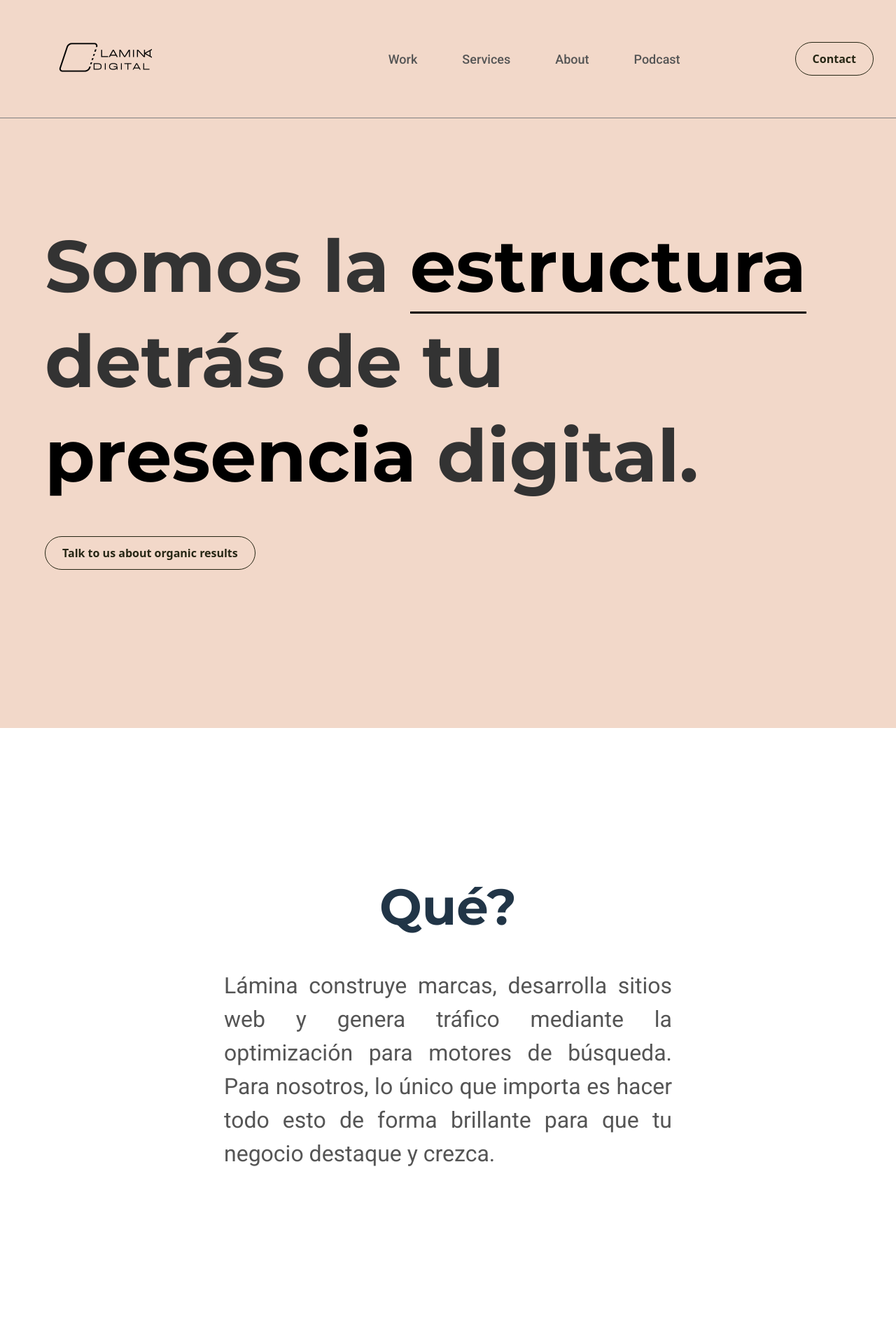
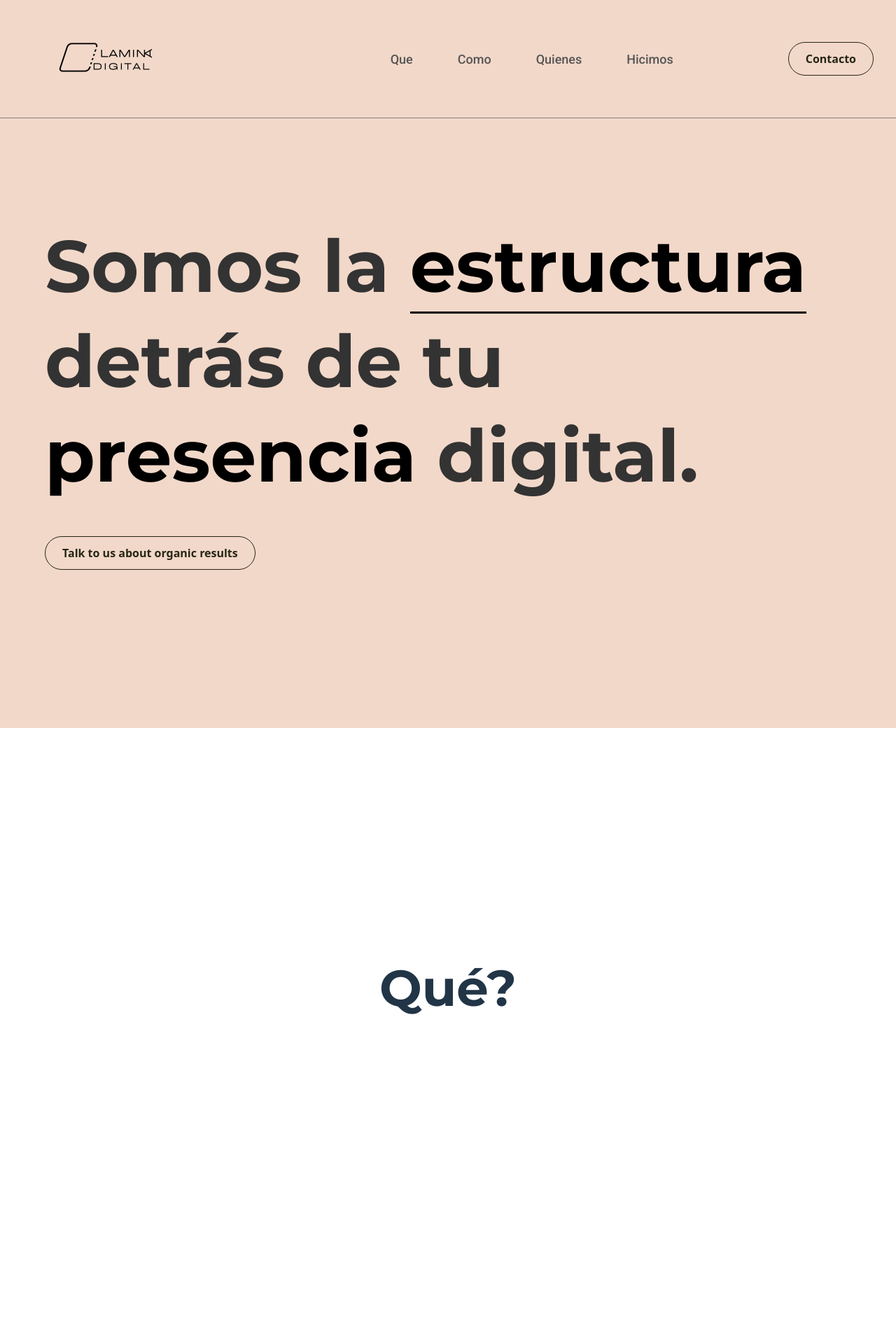
Before and after one commit to laminaagency/beta, a React (Vite) app: page / in a window 1280 px wide. Shown: the top 1920 px of the page at 70% size. Built offline with nearby package versions, Linux system fonts and the light colour scheme.

Commit message:
Spruce up styles plus resolve Contact overlap with Navbar

```diff
--- a/src/components/AboutUs.jsx
+++ b/src/components/AboutUs.jsx
@@ -51,7 +51,7 @@ export default function AboutUs() {
 
   return (
     <>
-      <SectionTitle text="Quiénes?" />
+      <SectionTitle text="Quiénes?" id="about"/>
       <section className="aboutus">
         {/* Top Grid */}
         <div className="grid-two-col">
--- a/src/components/Contact.css
+++ b/src/components/Contact.css
@@ -6,7 +6,7 @@
   left: 0;
   width: 100vw;
   height: 100vh;
-  z-index: 9999;
+  z-index: 1000000;
   background-color: transparent;
 }
 
@@ -29,9 +29,9 @@
 
 .close-button {
   position: absolute;
-  top: 20px;
+  bottom: calc(100vh - 124px);
   right: 20px;
-  border: none;
+  border: 1px solid;
   font-weight: bold;
   cursor: pointer;
   background: none;
--- a/src/components/Contact.jsx
+++ b/src/components/Contact.jsx
@@ -51,14 +51,14 @@ export default function Contact({ isOpen, onClose }) {
       <section className="contact-section">
         <div className="contact-form-wrapper">
           <div className="contact-form">
-            <h1>Got questions?</h1>
-            <h2>Feel free to contact us!</h2>
+            <h1>Preguntas?</h1>
+            <h2>Contactanos!</h2>
             <form onSubmit={handleSubmit}>
-              <input type="text" name="name" placeholder="Name" required />
+              <input type="text" name="name" placeholder="Nombre" required />
               <input type="email" name="email" placeholder="Email" required />
-              <textarea name="message" placeholder="Your message" rows="5" required />
+              <textarea name="message" placeholder="Mensaje" rows="5" required />
               <ContactButton type="submit" navState="default">
-                Send
+                Enviar
               </ContactButton>
             </form>
             <p className="status">{status}</p>
--- a/src/components/Footer.jsx
+++ b/src/components/Footer.jsx
@@ -9,9 +9,10 @@ import Logo from "../assets/images/Logo-Lamina.png";
 const FooterContainer = styled.footer`
     background-color:  ${tokens.functional.grey3};
     color: ${tokens.functional.white};
-    padding: 6rem 2rem;
+    padding: 7rem 2rem 0 2rem;
     font-size: 0.95rem;
     line-height: 1.8;
+    margin-top: 288px;
 `;
 
 const ContentGrid = styled.div`
@@ -77,7 +78,6 @@ const ContactInfo = styled.div`
     }
 `;
 
-// 🚀 Reemplazamos el mapa por el logo
 const LogoWrapper = styled.div`
     display: flex;
     align-items: center;
@@ -91,7 +91,7 @@ const LogoWrapper = styled.div`
       height: auto;
       filter: invert(100%) brightness(200%);
       position: relative;
-      top: -134px;
+      top: -98px;
       left: 11px;
     }
 `;
@@ -113,8 +113,8 @@ const Footer = () => {
                 <FooterSection>
                     <h4>Contacto</h4>
                     <ContactInfo>
-                        <p><strong>Email:</strong> info@tuempresa.com</p>
-                        <p><strong>Teléfono:</strong> +54 9 11 XXXX-XXXX</p>
+                        <p><strong>Email:</strong> info@lamina.digital</p>
+                        <p><strong>Teléfono:</strong> +54 9 11 6119-6992</p>
                         <p><strong>Ubicación:</strong> Buenos Aires, Argentina</p>
                     </ContactInfo>
                     <SocialLinks>
@@ -156,7 +156,7 @@ const Footer = () => {
             </ContentGrid>
 
             <Copyright>
-                &copy; {new Date().getFullYear()} Tu Empresa. Todos los derechos reservados.
+                &copy; {new Date().getFullYear()} Lámina Digital. Todos los derechos reservados.
             </Copyright>
         </FooterContainer>
     );
--- a/src/components/NavigationBar.jsx
+++ b/src/components/NavigationBar.jsx
@@ -179,20 +179,20 @@ const Navbar = ({ onContactClick }) => {
 
       <NavLinks isMenuOpen={isMenuOpen}>
         <NavLinkItem>
-          <a href="#work">Work</a>
+          <a href="#what-we-do">Que</a>
         </NavLinkItem>
         <NavLinkItem>
-          <a href="#services">Services</a>
+          <a href="#pricing">Como</a>
         </NavLinkItem>
         <NavLinkItem>
-          <a href="#about">About</a>
+          <a href="#about">Quienes</a>
         </NavLinkItem>
         <NavLinkItem>
-          <a href="#podcast">Podcast</a>
+          <a href="#projects">Hicimos</a>
         </NavLinkItem>
         {/* The Contact Button is now inside the mobile menu */}
         <StyledContactButton onClick={onContactClick} isMenuOpen={isMenuOpen}>
-          Contact
+          Contacto
         </StyledContactButton>
       </NavLinks>
 
--- a/src/components/Pricing.jsx
+++ b/src/components/Pricing.jsx
@@ -42,7 +42,7 @@ const Pricing = ({ onContactClick }) => {
   return (
     <>
     <SectionTitle text="Cómo?" />
-    <PricingSection>
+    <PricingSection id="pricing">
       <PricingGrid>
         {pricingPlans.map((plan, index) => (
           <PricingBoxComponent
--- a/src/components/Projects.jsx
+++ b/src/components/Projects.jsx
@@ -77,7 +77,7 @@ const Projects = () => {
       url: "https://www.instagram.com/cachicamo.natural/?hl=es-la",
     },
     {
-      title: "ROLA - Diseño y Desarrollo Web + SEO & Growth Campaign",
+      title: "ROLA - Diseño y Desarrollo Web + SEO",
       description: "Creacion de sitio desde cero. Wireframes, perspectiva UX. Curacion y upload de contenido.",
       image: "src/assets/images/rola.png",
       url: "https://rola.la/rola/",
@@ -96,7 +96,7 @@ const Projects = () => {
     },
     {
       title: "Kinemez - Web desde cero",
-      description: "Diseño, creacion y desarrollo web con traducciones al Catalán.",
+      description: "Diseño, creacion y desarrollo web con traducciones al Catalán. Roadmap y sitemap",
       image: "src/assets/images/kinemez.png",
       url: "https://kinemez.com/contacte/?lang=ca",
     },
@@ -115,7 +115,7 @@ const Projects = () => {
 
   return (
     <ProjectsSection>
-      <SectionTitle text="Hicimos" />
+      <SectionTitle text="Hicimos" id="projects" />
 
       <Grid>
         {projects.map((project, index) => (
@@ -126,14 +126,13 @@ const Projects = () => {
               <Description>{project.description}</Description>
               <ContactButton
                 onClick={() => handleProjectClick(project.url)}
-                // Opcional: ajustar estilos para que se vea bien dentro de la card
                 style={{
-                  padding: "0.4rem 0.8rem", // Hacemos el botón más pequeño
-                  fontSize: "0.9rem", // Reducimos la fuente
+                  padding: "0.4rem 0.8rem",
+                  fontSize: "0.9rem",
                   // Aquí puedes pasarle el navState si quieres otro estilo
                 }}
               >
-              Mirar
+              Vamos
               </ContactButton>
             </Content>
           </Card>
--- a/src/components/SectionTitle.css
+++ b/src/components/SectionTitle.css
@@ -1,10 +1,10 @@
 /* src/components/SectionTitle.css */
 
 .section-title-container {
-  height: 100vh;
+  height: 200vh;
   display: flex;
   flex-direction: column;
-  justify-content: center;
+  justify-content: space-evenly;
   align-items: center;
   text-align: center;
 }
--- a/src/components/SectionTitle.jsx
+++ b/src/components/SectionTitle.jsx
@@ -3,11 +3,13 @@
 import React from 'react';
 import './SectionTitle.css';
 
-const SectionTitle = ({ text, paragraph, id }) => {
+const SectionTitle = ({ text, textId, paragraph, id, children }) => {
   return (
     <div className="section-title-container" id={id}>
       <h1>{text}</h1>
+      <div id={textId}></div>
       {paragraph && <p>{paragraph}</p>}
+      {children}
     </div>
   );
 };
--- a/src/components/WhatWeDo.jsx
+++ b/src/components/WhatWeDo.jsx
@@ -58,7 +58,9 @@ const items = [
 export default function WhatWeDo() {
   return (
     <>
-      <SectionTitle id="section-title-first-title" text="Qué?" paragraph="Lámina construye marcas, desarrolla sitios web y genera tráfico mediante la optimización para motores de búsqueda. Para nosotros, lo único que importa es hacer todo esto de forma brillante para que tu negocio destaque y crezca." />
+      <div id="">
+        <SectionTitle id="section-title-first-title" text="Qué?" textId="what-we-do" paragraph="Lámina construye marcas, desarrolla sitios web y genera tráfico mediante la optimización para motores de búsqueda. Para nosotros, lo único que importa es hacer todo esto de forma brillante para que tu negocio destaque y crezca." />
+      </div>
       <section className="whatwedo">
         {items.map((it) => (
           <WhatWeDoItem key={it.number} {...it} />
```
